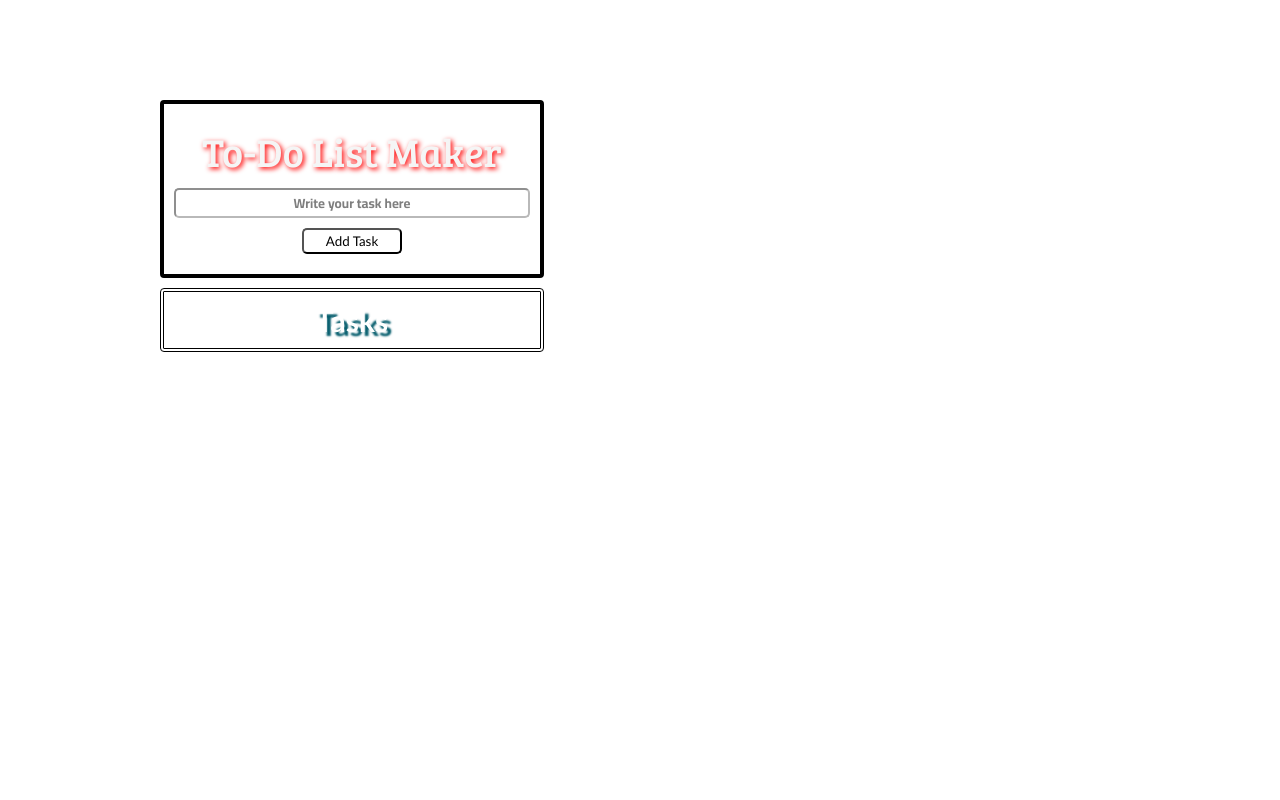
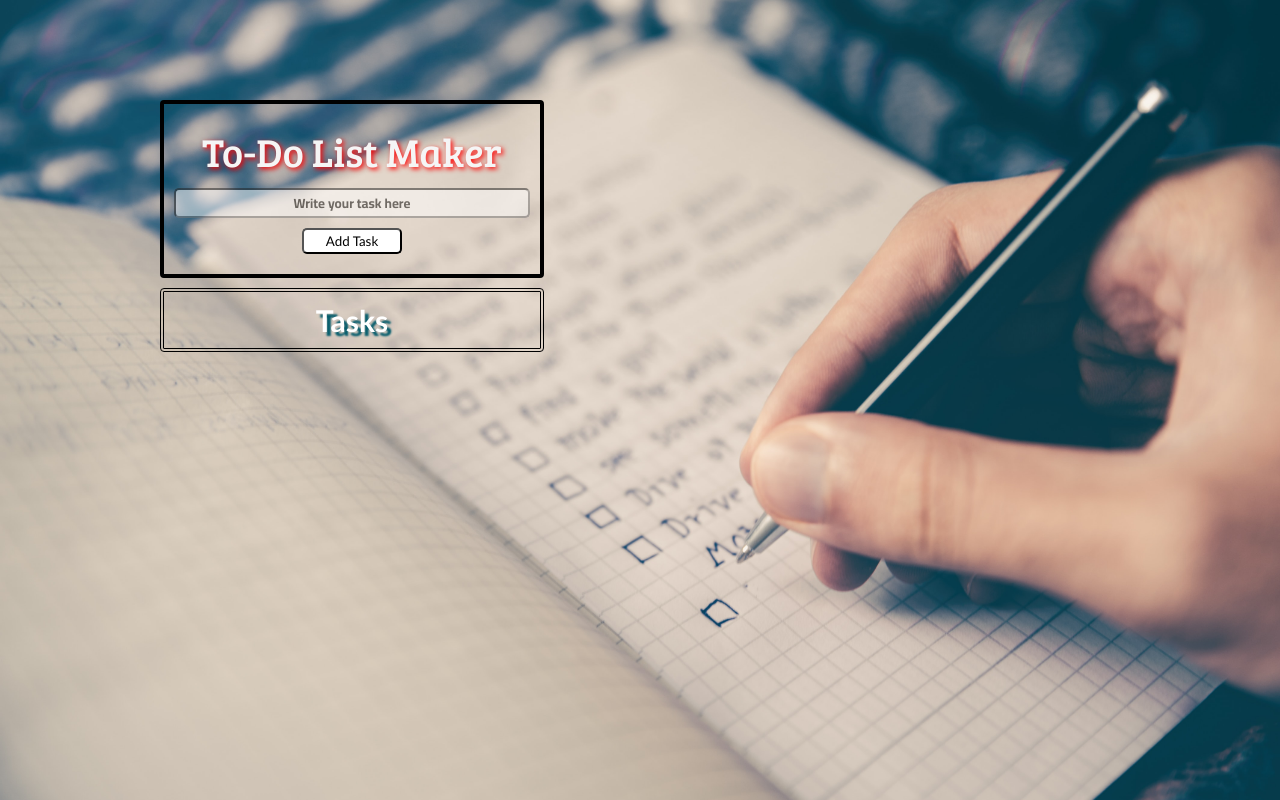
Before and after one commit to Priyam-Patel18/LGMVIP-Task1-ToDoList.github.io, a plain HTML site: page index.html in a window 1280 px wide. Drawn offline with Linux system fonts and the light colour scheme.

Commit message:
(LGMVIP) Task 1 - To Do Website

```diff
--- a/css/Task-1.css
+++ b/css/Task-1.css
@@ -7,7 +7,7 @@ body{
     display: flex;
     flex-direction: column;
     color: #F5F5F5;
-    background-image: url(LGMVIP-Task1-ToDoList.github.io/background.jpg);
+    background-image: url(background.jpg);
     background-repeat: no-repeat;
     background-size: 100%;
 }
```
Also changed, not shown: css/background.jpg (renamed from background.jpg).
